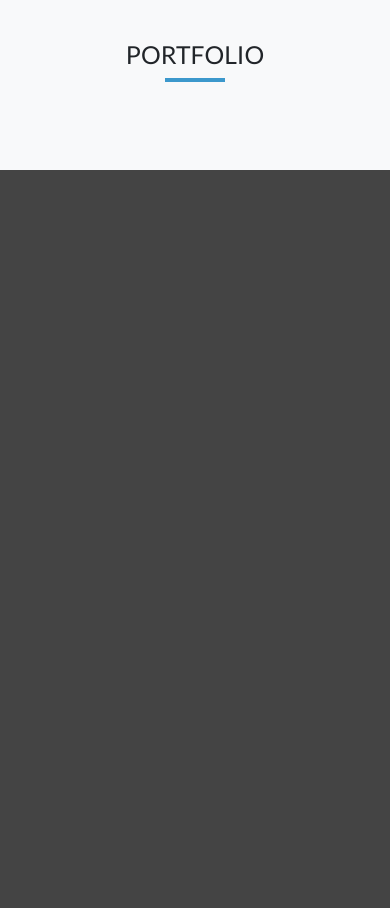
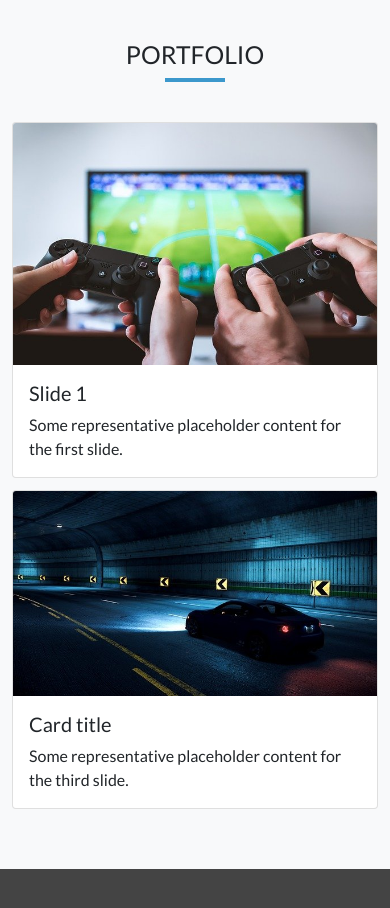
Before and after one commit to Rapkowsky/Website3, a plain HTML site: page index.html in a window 390 px wide. Shown: the part 2740-3648 px from the top of the page. Drawn offline with nearby package versions, Linux system fonts and the light colour scheme.

Commit message:
Portfolio mobile added

```diff
--- a/index.html
+++ b/index.html
@@ -128,6 +128,26 @@
 				<h2>portfolio</h2>
 				<div class="underline"></div>
 
+				<!-- PORTFOLIO MOBILE -->
+				<div class="container">
+				<div class="card-group d-lg-none">
+					<div class="card me-sm-3">
+						<img class="card-img-top" src="/img/slider-game-mobile.jpg" alt="Card image cap" />
+						<div class="card-body">
+							<h5 class="card-title">Slide 1</h5>
+							<p class="card-text">Some representative placeholder content for the first slide.</p>
+						</div>
+					</div>
+					<div class="card">
+						<img class="card-img-top" src="/img/car-mobile.jpg" alt="Card image cap" />
+						<div class="card-body">
+							<h5 class="card-title">Card title</h5>
+							<p class="card-text">Some representative placeholder content for the third slide.</p>
+						</div>
+					</div>
+				</div>
+			</div>
+				<!-- PORTFOLIO DESKTOP -->
 				<div class="container">
 					<div id="carouselExampleCaptions" class="carousel slide d-none d-lg-block" data-bs-ride="carousel">
 						<div class="carousel-indicators">
```
